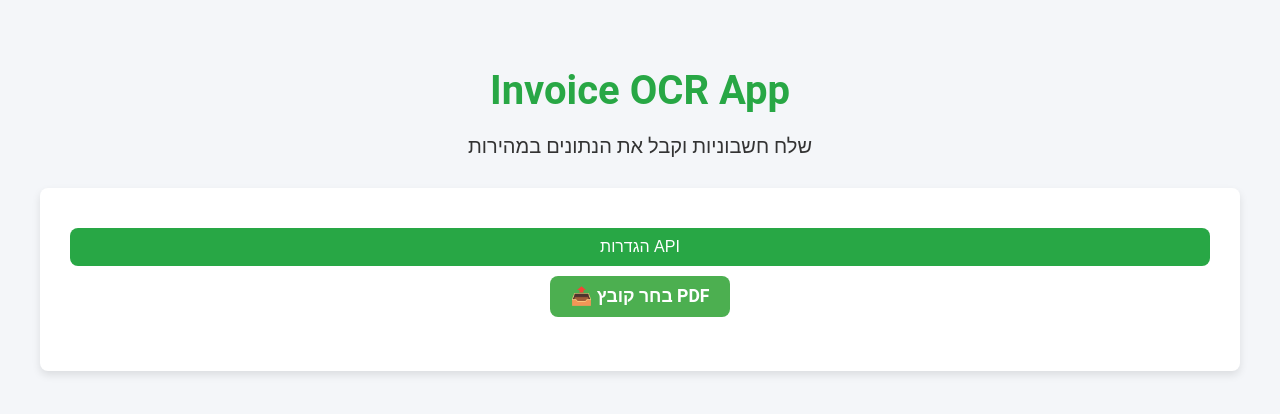
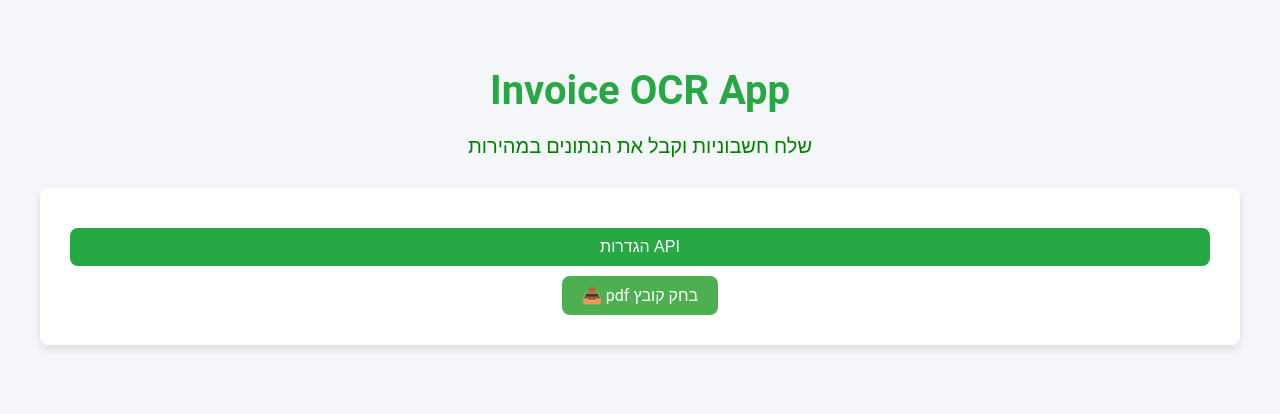
Before and after one commit to MalkaKfir1/invoiceAi, a React (Vite) app: page / in a window 1280 px wide. Shown: the top 414 px of the page. Built offline with nearby package versions, Linux system fonts and the light colour scheme.

Commit message:
fix-style

```diff
--- a/src/App.css
+++ b/src/App.css
@@ -37,7 +37,7 @@ body {
 
 .app-subheader {
   font-size: 1.25rem;
-  color: var(--text-color);
+  color: green;
   margin-bottom: 30px;
 }
 
--- a/src/components/PdfUploader/PdfUploader.css
+++ b/src/components/PdfUploader/PdfUploader.css
@@ -10,23 +10,7 @@
   font-family: 'Segoe UI', Tahoma, Geneva, Verdana, sans-serif;
 }
 
-.upload-label {
-  display: inline-block;
-  padding: 14px 28px;
-  background-color: #0078d4;
-  color: #fff;
-  font-weight: bold;
-  border: none;
-  border-radius: 12px;
-  font-size: 1.1rem;
-  cursor: pointer;
-  transition: background-color 0.3s ease;
-  margin-bottom: 1.5rem;
-}
 
-.upload-label:hover:not(.disabled) {
-  background-color: #005fa3;
-}
 
 .upload-label.disabled {
   background-color: #ccc;
@@ -94,10 +78,17 @@ canvas {
   color: white;
   border-radius: 8px;
   cursor: pointer;
-  font-weight: bold;
-  transition: background-color 0.3s ease;
 }
-
+.text{
+  background: #f0f0f0;
+   padding: 10px;
+   white-space: pre-wrap;
+   font-size: x-large;
+   font: optional;
+}
+.green{
+  color: green;
+}
 .upload-label:hover {
   background-color: #45a049;
 }
@@ -146,3 +137,22 @@ canvas {
   margin-top: 1rem;
   box-shadow: 0 1px 3px rgba(0,0,0,0.05);
 }
+.invoice-table {
+  width: 100%;
+  border-collapse: collapse;
+  direction: rtl;
+}
+
+.invoice-table th,
+.invoice-table td {
+  border: 1px solid #ccc;
+  padding: 8px;
+}
+
+.invoice-table th {
+  background-color: #f8f8f8;
+}
+
+.right-align {
+  text-align: right;
+}
--- a/src/components/PdfUploader/PdfUploader.jsx
+++ b/src/components/PdfUploader/PdfUploader.jsx
@@ -72,7 +72,7 @@ export default function PdfUploader() {
   return (
     <div>
       <label htmlFor="pdf-upload" className="upload-label">
-        📤 בחר קובץ PDF
+        📤 pdf בחק קובץ
       </label>
 
       <input
@@ -84,43 +84,45 @@ export default function PdfUploader() {
         className="hidden-input"
       />
 
-      {loading && <p>🔄 מפענח את הקובץ..., אנא המתן</p>}
+      {loading && <p className="txtColorGreen">🔄 מפענח את הקובץ..., אנא המתן</p>}
 
       {text && (
         <div style={{ marginTop: "20px" }}>
-          <h3>📄 :טקסט שחולץ</h3>
-          <pre style={{ background: "#f0f0f0", padding: "10px", whiteSpace: "pre-wrap" }}>{text}</pre>
+          <h3 className="green">📄 :טקסט שחולץ</h3>
+          <pre className="text">{text}</pre>
         </div>
       )}
 
       {extractedData && (
         <div style={{ marginTop: "20px" }}>
-          <h3>📋 נתונים מהחשבונית</h3>
+          <h3 className="green">📋 נתונים מהחשבונית</h3>
           <p><strong>📎 מספר חשבונית:</strong> {extractedData.invoiceNumber}</p>
           <p><strong>📅 תאריך:</strong> {extractedData.date}</p>
           <p><strong>🏢 ספק:</strong> {extractedData.vendor}</p>
           <p><strong>💰 סכום כולל:</strong> {extractedData.total}</p>
           {confidence !== null && (
-            <p><strong>🎯 דיוק OCR:</strong> {confidence.toFixed(1)}%</p>
+            <p>{confidence.toFixed(1)}% <strong>🎯:דיוק OCR</strong> </p>
           )}
           <div style={{ marginTop: "10px" }}>
-            <strong>🛒 רשימת פריטים:</strong>
-            <table style={{ width: "100%", borderCollapse: "collapse", marginTop: "10px" }}>
+                 <h3 className="green">🛒 רשימת פריטים</h3>
+
+            <table className="invoice-table">
               <thead>
-                <tr style={{ backgroundColor: "#f8f8f8" }}>
-                  <th style={{ border: "1px solid #ccc", padding: "8px" }}>#</th>
-                  <th style={{ border: "1px solid #ccc", padding: "8px" }}>תיאור שורה</th>
+                <tr>
+                  <th className="right-align">#</th>
+                  <th>תיאור </th>
                 </tr>
               </thead>
               <tbody>
                 {extractedData.lineItems.map((item, idx) => (
                   <tr key={idx}>
-                    <td style={{ border: "1px solid #ccc", padding: "8px", textAlign: "center" }}>{idx + 1}</td>
-                    <td style={{ border: "1px solid #ccc", padding: "8px" }}>{item}</td>
+                    <td className="right-align">{idx + 1}</td>
+                    <td className="right-align">{item}</td>
                   </tr>
                 ))}
               </tbody>
             </table>
+
           </div>
 
         </div>
```
